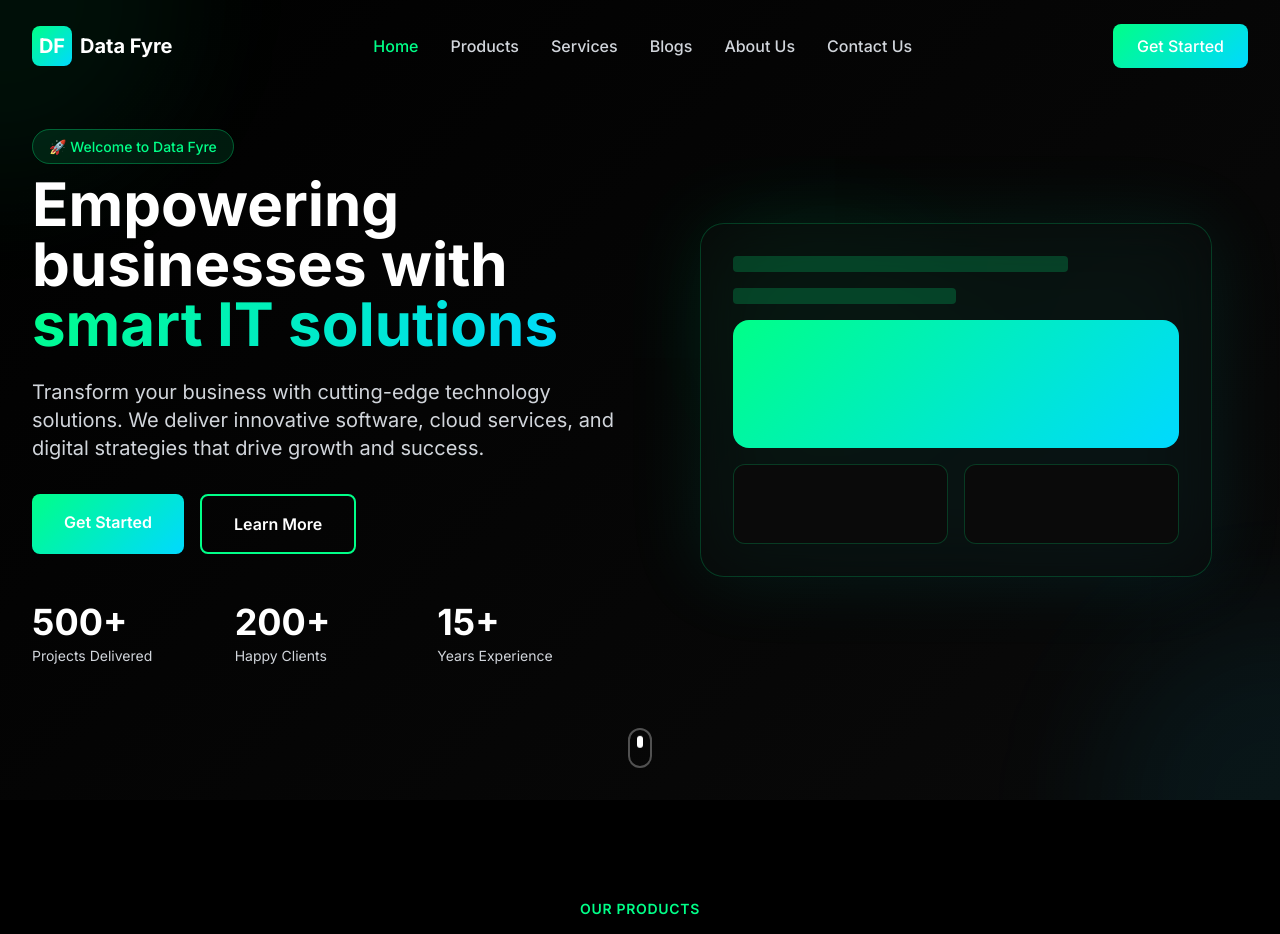
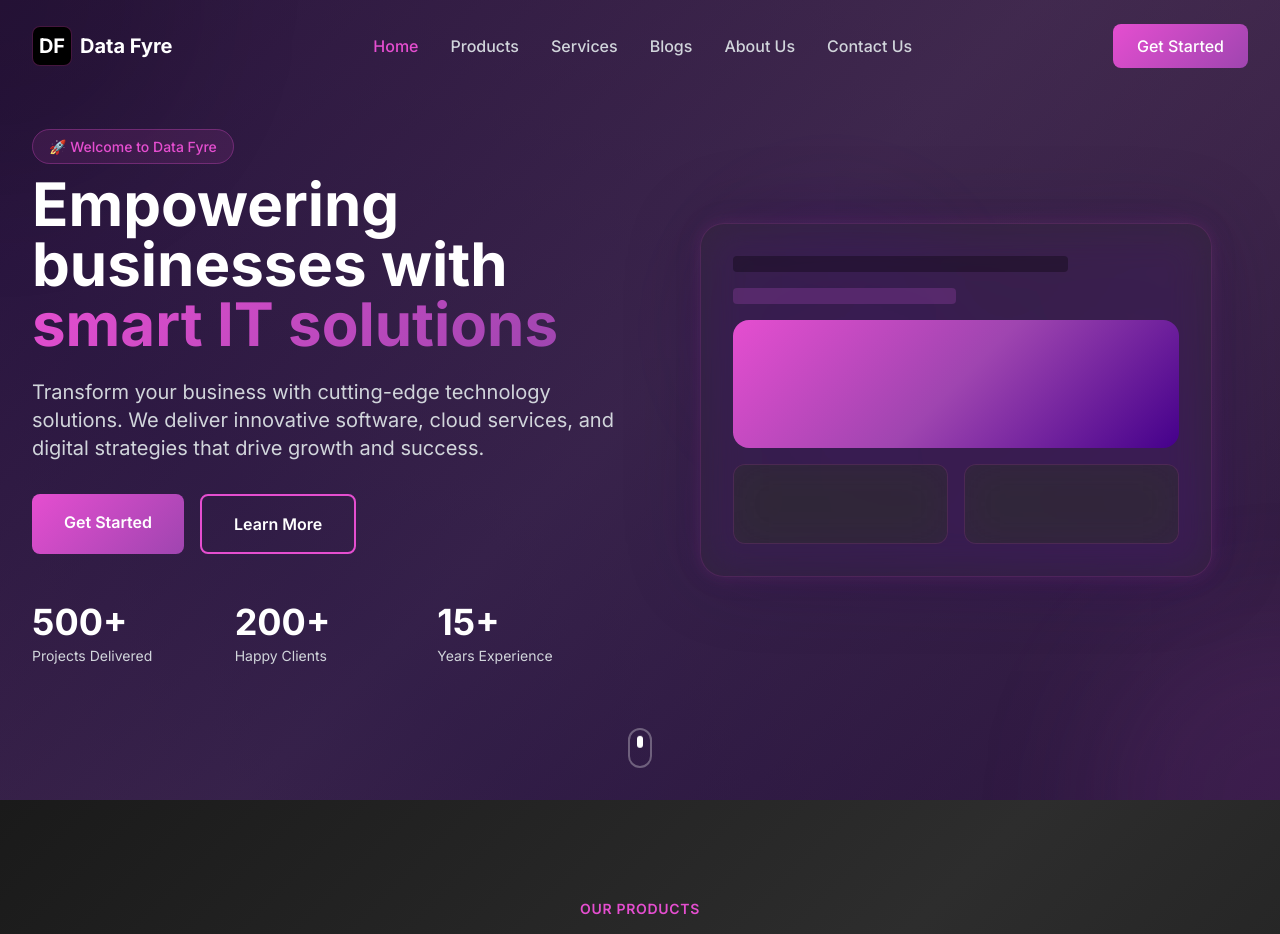
Before and after one commit to AkhilGrandhi/datafyre-app, a React (Vite) app in the folder data-fyre-frontend/: page / in a window 1280 px wide. Shown: the top 934 px of the page. Built offline with nearby package versions, Linux system fonts and the light colour scheme.

Commit message:
Updated the UI of header made it transparent

```diff
--- a/data-fyre-frontend/src/components/Header.jsx
+++ b/data-fyre-frontend/src/components/Header.jsx
@@ -28,13 +28,13 @@ const Header = () => {
   return (
     <header
       className={`fixed top-0 left-0 right-0 z-50 transition-all duration-300 ${
-        isScrolled ? 'bg-black/95 backdrop-blur-md border-b border-primary/20 shadow-lg shadow-primary/10 py-4' : 'bg-transparent py-6'
+        isScrolled ? 'glass-header border-b border-primary/20 glow-effect py-4' : 'bg-transparent py-6'
       }`}
     >
       <nav className="container-custom flex items-center justify-between px-4 md:px-8">
         {/* Logo */}
         <Link to="/" className="flex items-center space-x-2">
-          <div className="w-10 h-10 gradient-primary rounded-lg flex items-center justify-center">
+          <div className="w-10 h-10 bg-black rounded-lg flex items-center justify-center border border-accent/30">
             <span className="text-white font-bold text-xl">DF</span>
           </div>
           <span className="font-bold text-xl text-white">
@@ -48,9 +48,9 @@ const Header = () => {
             <li key={link.path}>
               <Link
                 to={link.path}
-                className={`font-medium transition-all duration-300 hover:text-primary ${
+                className={`font-medium transition-all duration-300 hover:text-accent ${
                   isActive(link.path)
-                    ? 'text-primary'
+                    ? 'text-accent'
                     : 'text-gray-300'
                 }`}
               >
@@ -93,7 +93,7 @@ const Header = () => {
 
       {/* Mobile Menu */}
       <div
-        className={`md:hidden bg-black/95 backdrop-blur-md border-b border-primary/20 shadow-lg overflow-hidden transition-all duration-300 ${
+        className={`md:hidden glass-header border-b border-primary/20 overflow-hidden transition-all duration-300 ${
           isMobileMenuOpen ? 'max-h-96 opacity-100' : 'max-h-0 opacity-0'
         }`}
       >
@@ -103,8 +103,8 @@ const Header = () => {
               <Link
                 to={link.path}
                 onClick={() => setIsMobileMenuOpen(false)}
-                className={`block font-medium transition-colors hover:text-primary ${
-                  isActive(link.path) ? 'text-primary' : 'text-gray-300'
+                className={`block font-medium transition-colors hover:text-accent ${
+                  isActive(link.path) ? 'text-accent' : 'text-gray-300'
                 }`}
               >
                 {link.name}
--- a/data-fyre-frontend/src/components/Hero.jsx
+++ b/data-fyre-frontend/src/components/Hero.jsx
@@ -4,12 +4,13 @@ import { motion } from 'framer-motion';
 
 const Hero = () => {
   return (
-    <section className="relative min-h-screen flex items-center gradient-dark overflow-hidden">
-      {/* Animated Background Elements */}
-      <div className="absolute inset-0 overflow-hidden">
-        <div className="absolute w-96 h-96 bg-primary/10 rounded-full blur-3xl -top-48 -left-48 animate-pulse"></div>
-        <div className="absolute w-96 h-96 bg-secondary/10 rounded-full blur-3xl -bottom-48 -right-48 animate-pulse"></div>
-        <div className="absolute w-64 h-64 bg-primary/5 rounded-full blur-2xl top-1/4 right-1/4 animate-pulse"></div>
+    <section className="relative min-h-screen flex items-center overflow-hidden">
+      {/* Animated Gradient Background */}
+      <div className="absolute inset-0">
+        <div className="absolute inset-0 animated-gradient opacity-30"></div>
+        <div className="absolute w-96 h-96 bg-primary/20 rounded-full blur-3xl -top-48 -left-48 animate-pulse"></div>
+        <div className="absolute w-96 h-96 bg-secondary/20 rounded-full blur-3xl -bottom-48 -right-48 animate-pulse"></div>
+        <div className="absolute w-64 h-64 bg-tertiary/20 rounded-full blur-2xl top-1/4 right-1/4 animate-pulse"></div>
       </div>
 
       <div className="container-custom px-4 md:px-8 relative z-10">
@@ -26,7 +27,7 @@ const Hero = () => {
               transition={{ delay: 0.2, duration: 0.6 }}
               className="inline-block mb-4"
             >
-              <span className="bg-primary/10 text-primary px-4 py-2 rounded-full text-sm font-medium border border-primary/30">
+              <span className="bg-accent/10 text-accent px-4 py-2 rounded-full text-sm font-medium border border-accent/30">
                 🚀 Welcome to Data Fyre
               </span>
             </motion.div>
@@ -66,7 +67,7 @@ const Hero = () => {
               </Link>
               <Link
                 to="/products"
-                className="bg-transparent border-2 border-primary text-white px-8 py-4 rounded-lg font-semibold hover:bg-primary/10 transition-all duration-300 text-center"
+                className="bg-transparent border-2 border-accent text-white px-8 py-4 rounded-lg font-semibold hover:bg-accent/10 transition-all duration-300 text-center"
               >
                 Learn More
               </Link>
@@ -104,15 +105,15 @@ const Hero = () => {
             <div className="relative w-full max-w-lg">
               {/* Placeholder for illustration - using geometric shapes */}
               <div className="relative">
-                <div className="absolute inset-0 bg-gradient-to-br from-primary to-secondary rounded-3xl blur-2xl opacity-10 animate-pulse"></div>
-                <div className="relative bg-dark-gray/50 backdrop-blur-xl rounded-3xl p-8 border border-primary/20">
+                <div className="absolute inset-0 bg-gradient-to-br from-primary to-tertiary rounded-3xl blur-2xl opacity-20 animate-pulse"></div>
+                <div className="relative glass-card rounded-3xl p-8 glow-effect">
                   <div className="space-y-4">
-                    <div className="h-4 bg-primary/20 rounded w-3/4 animate-pulse"></div>
-                    <div className="h-4 bg-primary/20 rounded w-1/2 animate-pulse"></div>
-                    <div className="h-32 gradient-primary rounded-2xl my-6"></div>
+                    <div className="h-4 bg-primary/30 rounded w-3/4 animate-pulse"></div>
+                    <div className="h-4 bg-secondary/30 rounded w-1/2 animate-pulse"></div>
+                    <div className="h-32 gradient-full rounded-2xl my-6"></div>
                     <div className="grid grid-cols-2 gap-4">
-                      <div className="h-20 bg-dark-gray border border-primary/20 rounded-xl"></div>
-                      <div className="h-20 bg-dark-gray border border-primary/20 rounded-xl"></div>
+                      <div className="h-20 glass-card rounded-xl"></div>
+                      <div className="h-20 glass-card rounded-xl"></div>
                     </div>
                   </div>
                 </div>
--- a/data-fyre-frontend/src/components/Products.jsx
+++ b/data-fyre-frontend/src/components/Products.jsx
@@ -60,7 +60,7 @@ const Products = () => {
   };
 
   return (
-    <section className="section-padding bg-dark">
+    <section className="section-padding relative">
       <div className="container-custom">
         {/* Section Header */}
         <motion.div
@@ -70,7 +70,7 @@ const Products = () => {
           transition={{ duration: 0.6 }}
           className="text-center mb-16"
         >
-          <span className="text-primary font-semibold text-sm uppercase tracking-wider">
+          <span className="text-accent font-semibold text-sm uppercase tracking-wider">
             Our Products
           </span>
           <h2 className="text-3xl md:text-4xl lg:text-5xl font-bold text-white mt-3 mb-4">
@@ -94,7 +94,7 @@ const Products = () => {
             <motion.div
               key={product.id}
               variants={itemVariants}
-              className="bg-dark-gray rounded-2xl p-8 hover-lift cursor-pointer border border-primary/20 hover:border-primary/50 transition-all duration-300"
+              className="glass-card glass-card-hover rounded-2xl p-8 hover-lift cursor-pointer"
             >
               {/* Icon */}
               <div className={`w-16 h-16 bg-gradient-to-br ${product.color} rounded-xl flex items-center justify-center text-3xl mb-6 shadow-lg`}>
@@ -110,7 +110,7 @@ const Products = () => {
                 {product.features.map((feature, index) => (
                   <span
                     key={index}
-                    className="bg-primary/10 text-primary px-3 py-1 rounded-full text-sm font-medium border border-primary/30"
+                    className="bg-accent/10 text-accent px-3 py-1 rounded-full text-sm font-medium border border-accent/30"
                   >
                     {feature}
                   </span>
@@ -120,7 +120,7 @@ const Products = () => {
               {/* CTA */}
               <Link
                 to="/products"
-                className="inline-flex items-center text-primary font-semibold hover:gap-3 gap-2 transition-all duration-300"
+                className="inline-flex items-center text-accent font-semibold hover:gap-3 gap-2 transition-all duration-300"
               >
                 Learn More
                 <span className="text-xl">→</span>
--- a/data-fyre-frontend/src/index.css
+++ b/data-fyre-frontend/src/index.css
@@ -13,7 +13,8 @@ body {
   -webkit-font-smoothing: antialiased;
   -moz-osx-font-smoothing: grayscale;
   overflow-x: hidden;
-  background: #000000;
+  background: linear-gradient(135deg, #1a1a1a 0%, #2d2d2d 50%, #1a1a1a 100%);
+  background-attachment: fixed;
   color: #ffffff;
 }
 
@@ -23,31 +24,53 @@ html {
 
 @layer utilities {
   .gradient-primary {
-    background: linear-gradient(135deg, #00ff88 0%, #00d9ff 100%);
+    background: linear-gradient(135deg, #e54ed0 0%, #9f45b0 100%);
+  }
+
+  .gradient-secondary {
+    background: linear-gradient(135deg, #9f45b0 0%, #44008b 100%);
+  }
+
+  .gradient-full {
+    background: linear-gradient(135deg, #e54ed0 0%, #9f45b0 50%, #44008b 100%);
   }
 
   .gradient-dark {
-    background: linear-gradient(135deg, #000000 0%, #0a0a0a 100%);
-  }
-
-  .gradient-dark-subtle {
-    background: linear-gradient(135deg, #0a0a0a 0%, #1a1a1a 100%);
+    background: linear-gradient(135deg, #1a1a1a 0%, #2d2d2d 100%);
   }
 
   .text-gradient {
-    background: linear-gradient(135deg, #00ff88 0%, #00d9ff 100%);
+    background: linear-gradient(135deg, #e54ed0 0%, #9f45b0 100%);
     -webkit-background-clip: text;
     -webkit-text-fill-color: transparent;
     background-clip: text;
   }
 
+  .glass-card {
+    background: rgba(45, 45, 45, 0.4);
+    backdrop-filter: blur(20px) saturate(180%);
+    -webkit-backdrop-filter: blur(20px) saturate(180%);
+    border: 1px solid rgba(229, 78, 208, 0.15);
+  }
+
+  .glass-card-hover:hover {
+    background: rgba(45, 45, 45, 0.5);
+    border: 1px solid rgba(229, 78, 208, 0.25);
+  }
+
+  .glass-header {
+    background: rgba(26, 26, 26, 0.3);
+    backdrop-filter: blur(30px) saturate(180%);
+    -webkit-backdrop-filter: blur(30px) saturate(180%);
+  }
+
   .hover-lift {
-    transition: transform 0.3s ease, box-shadow 0.3s ease;
+    transition: transform 0.3s ease, box-shadow 0.3s ease, background 0.3s ease;
   }
 
   .hover-lift:hover {
-    transform: translateY(-8px);
-    box-shadow: 0 10px 30px rgba(0, 255, 136, 0.3);
+    transform: translateY(-5px);
+    box-shadow: 0 10px 30px rgba(229, 78, 208, 0.15);
   }
 
   .section-padding {
@@ -58,49 +81,56 @@ html {
     @apply max-w-7xl mx-auto;
   }
 
-  .border-glow {
-    border: 1px solid rgba(0, 255, 136, 0.3);
+  .glow-effect {
+    box-shadow: 0 0 15px rgba(229, 78, 208, 0.1), 0 0 30px rgba(159, 69, 176, 0.08);
   }
 
-  .border-glow:hover {
-    border: 1px solid rgba(0, 255, 136, 0.6);
-  }
-
-  .bg-black-card {
-    background: rgba(10, 10, 10, 0.8);
-    backdrop-filter: blur(10px);
-  }
-
-  .bg-black-card-hover:hover {
-    background: rgba(20, 20, 20, 0.9);
+  .glow-effect:hover {
+    box-shadow: 0 0 20px rgba(229, 78, 208, 0.2), 0 0 40px rgba(159, 69, 176, 0.12);
   }
 }
 
-/* Custom Scrollbar - Black Theme */
+/* Custom Scrollbar - Glass Theme */
 ::-webkit-scrollbar {
   width: 10px;
 }
 
 ::-webkit-scrollbar-track {
-  background: #0a0a0a;
+  background: rgba(26, 26, 26, 0.5);
 }
 
 ::-webkit-scrollbar-thumb {
-  background: #00ff88;
+  background: linear-gradient(135deg, #e54ed0 0%, #9f45b0 100%);
   border-radius: 5px;
 }
 
 ::-webkit-scrollbar-thumb:hover {
-  background: #00d9ff;
+  background: linear-gradient(135deg, #9f45b0 0%, #44008b 100%);
 }
 
 /* Selection */
 ::selection {
-  background: #00ff88;
-  color: #000000;
+  background: rgba(229, 78, 208, 0.3);
+  color: #ffffff;
 }
 
 ::-moz-selection {
-  background: #00ff88;
-  color: #000000;
+  background: rgba(229, 78, 208, 0.3);
+  color: #ffffff;
 }
+
+/* Animated Gradient Background */
+@keyframes gradient-shift {
+  0%, 100% {
+    background-position: 0% 50%;
+  }
+  50% {
+    background-position: 100% 50%;
+  }
+}
+
+.animated-gradient {
+  background: linear-gradient(45deg, #e54ed0, #9f45b0, #44008b, #9f45b0);
+  background-size: 400% 400%;
+  animation: gradient-shift 15s ease infinite;
+}
--- a/data-fyre-frontend/src/pages/ProductsPage.jsx
+++ b/data-fyre-frontend/src/pages/ProductsPage.jsx
@@ -89,7 +89,7 @@ const ProductsPage = () => {
       </section>
 
       {/* Products Section */}
-      <section className="section-padding bg-dark">
+      <section className="section-padding relative">
         <div className="container-custom">
           <div className="space-y-12">
             {products.map((product, index) => (
@@ -99,7 +99,7 @@ const ProductsPage = () => {
                 whileInView={{ opacity: 1, y: 0 }}
                 viewport={{ once: true }}
                 transition={{ duration: 0.6, delay: index * 0.1 }}
-                className="bg-dark-gray rounded-2xl overflow-hidden shadow-lg hover:shadow-2xl border border-primary/20 hover:border-primary/50 transition-all duration-300"
+                className="glass-card glass-card-hover rounded-2xl overflow-hidden hover-lift"
               >
                 <div className={`grid grid-cols-1 lg:grid-cols-${index % 2 === 0 ? '2' : '2'} gap-8`}>
                   <div className={`p-8 md:p-12 ${index % 2 === 1 ? 'lg:order-2' : ''}`}>
@@ -115,7 +115,7 @@ const ProductsPage = () => {
                       <ul className="space-y-2">
                         {product.features.map((feature, idx) => (
                           <li key={idx} className="flex items-center text-gray-300">
-                            <span className="text-primary mr-2 text-lg">✓</span>
+                            <span className="text-accent mr-2 text-lg">✓</span>
                             {feature}
                           </li>
                         ))}
--- a/data-fyre-frontend/tailwind.config.js
+++ b/data-fyre-frontend/tailwind.config.js
@@ -7,12 +7,14 @@ export default {
   theme: {
     extend: {
       colors: {
-        primary: '#00ff88',
-        secondary: '#00d9ff',
-        dark: '#000000',
-        'dark-gray': '#0a0a0a',
-        'darker-gray': '#1a1a1a',
-        'light-gray': '#2a2a2a',
+        primary: '#000000',
+        accent: '#e54ed0',
+        secondary: '#9f45b0',
+        tertiary: '#44008b',
+        dark: '#2d2d2d',
+        'dark-base': '#1a1a1a',
+        'glass-dark': 'rgba(45, 45, 45, 0.4)',
+        'glass-light': 'rgba(45, 45, 45, 0.6)',
         light: '#ffffff',
       },
       fontFamily: {
```
Also changed, not shown: data-fyre-frontend/src/components/AboutUs.jsx (+5 -5 lines), data-fyre-frontend/src/components/Blogs.jsx (+6 -6 lines), data-fyre-frontend/src/components/ContactUs.jsx (+8 -8 lines), data-fyre-frontend/src/components/Services.jsx (+5 -5 lines), data-fyre-frontend/src/pages/BlogsPage.jsx (+7 -7 lines), data-fyre-frontend/src/pages/ServicesPage.jsx (+4 -4 lines).
